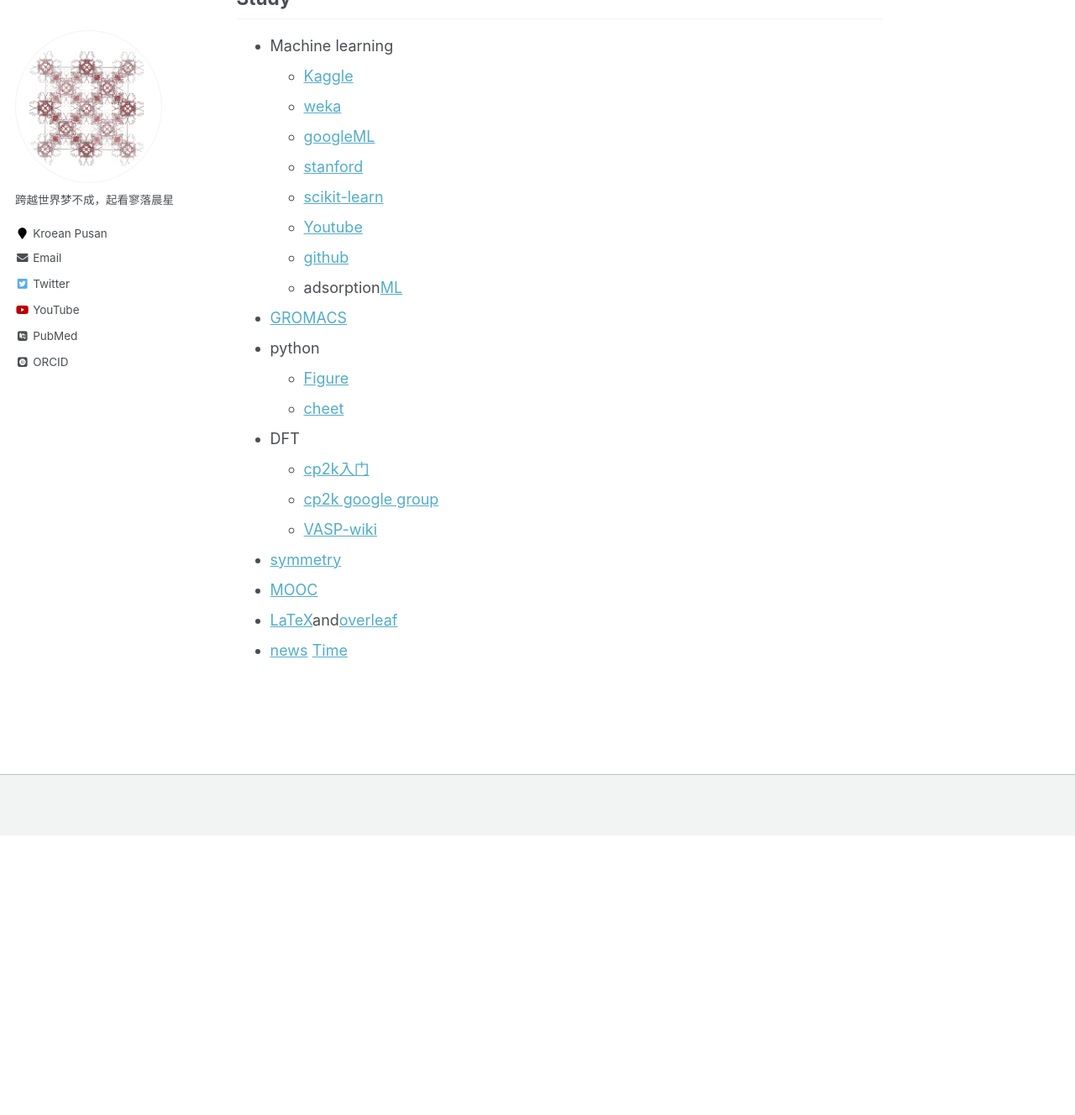
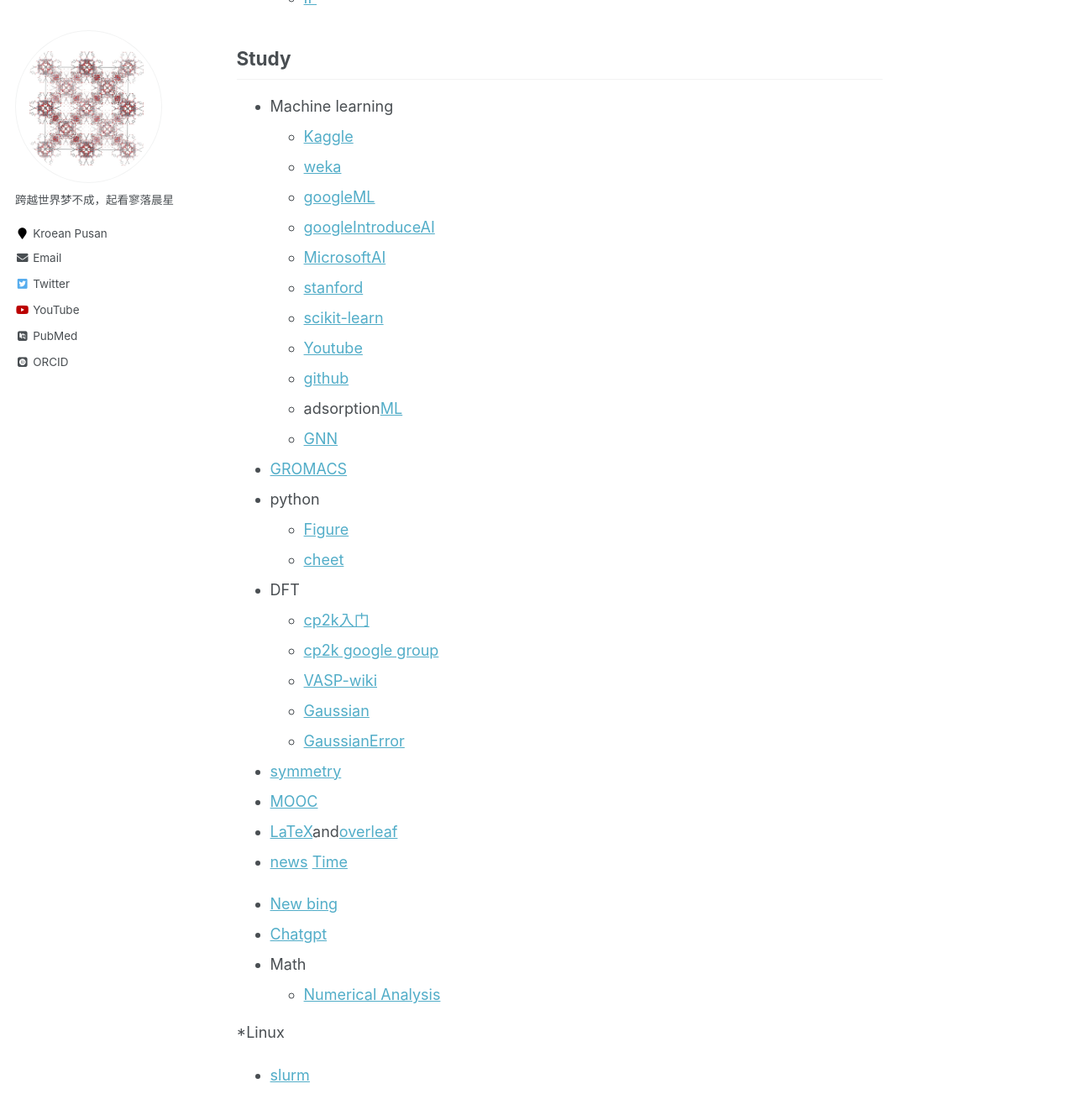
Before and after one commit to sxm13/ZGBshenxiaomoCV.github.io, a Jekyll site: the page built from _pages/markdown.md, in a window 1280 px wide and 1400 px high, scrolled down 3296 px. Shown: the top 1328 px of the window at 84% size. Built offline with Jekyll 4.4.1, drawn with Linux system fonts in a browser that asks for light colours; some web fonts are replaced; before the commit the page ends 4291 px from its top, so only the background shows below that; some of the changed text lies outside the part shown.

Commit message:
Update markdown.md

```diff
--- a/_pages/markdown.md
+++ b/_pages/markdown.md
@@ -97,11 +99,14 @@ redirect_from:
   * [Kaggle](https://www.kaggle.com/ "ML")
   * [weka](https://waikato.github.io/weka-wiki/ "weka")
   * [googleML](https://developers.google.com/machine-learning/crash-course "googleML")
+  * [googleIntroduceAI](https://www.cloudskillsboost.google/course_templates/536)
+  * [MicrosoftAI](https://www.microsoft.com/en-us/research/blog/distributional-graphormer-toward-equilibrium-distribution-prediction-for-molecular-systems/)
   * [stanford](https://www.coursera.org/learn/machine-learning? "ML")
   * [scikit-learn](https://scikit-learn.org/stable/index.html "DL")
   * [Youtube](http://speech.ee.ntu.edu.tw/~tlkagk/courses_ML20.html "ML")
   * [github](https://github.com/nndl "ML")
   * adsorption[ML](https://ann20-aiche.ipostersessions.com/default.aspx?s=77-31-78-3F-38-F6-7E-22-83-07-0E-35-DF-70-41-E6 "ML")
+  * [GNN](https://distill.pub/2021/gnn-intro/)
 * [GROMACS](https://jerkwin.github.io/9999/10/31/GROMACS%E4%B8%AD%E6%96%87%E6%95%99%E7%A8%8B/ "gmx")
 * python
   * [Figure](https://www.machinelearningplus.com/plots/top-50-matplotlib-visualizations-the-master-plots-python/ "fig")
@@ -110,7 +115,17 @@ redirect_from:
   * [cp2k入门](https://www.cnblogs.com/Shine-JK/p/10988556.html "xiaobai")
   * [cp2k google group](https://groups.google.com/g/cp2k "cp2k")
   * [VASP-wiki](https://www.vasp.at/wiki/index.php/Category:VASP6 "VASP")
+  * [Gaussian](https://expchem3.com/)
+  * [GaussianError](https://docs.alliancecan.ca/wiki/Gaussian_error_messages)
 * [symmetry](http://xrayweb.chem.ou.edu/notes/symmetry.html#crystal "symmetry")
 * [MOOC](https://www.icourse163.org/university/icourse/#/c "MOOC")
 * [LaTeX](https://www.tablesgenerator.com/latex_tables "LaTex")and[overleaf](https://www.overleaf.com/project# "latex")
 * [news](https://www.enewsdispatch.com/ "enews") [Time](https://time.com/5943454/ "Time")
+
+* [New bing](https://www.bing.com/search?form=MY0291&OCID=MY0291&q=Bing+AI&showconv=1)
+* [Chatgpt](https://chat.openai.com/)
+* Math
+  * [Numerical Analysis](https://ocw.mit.edu/courses/2-993j-introduction-to-numerical-analysis-for-engineering-13-002j-spring-2005/pages/calendar/)
+
+*Linux
+  * [slurm](extension://bfdogplmndidlpjfhoijckpakkdjkkil/pdf/viewer.html?file=http%3A%2F%2Fhmli.ustc.edu.cn%2Fdoc%2Fuserguide%2Fslurm-userguide.pdf)
```
Also changed, not shown: other parts of _pages/markdown.md (+2 -0 lines).
